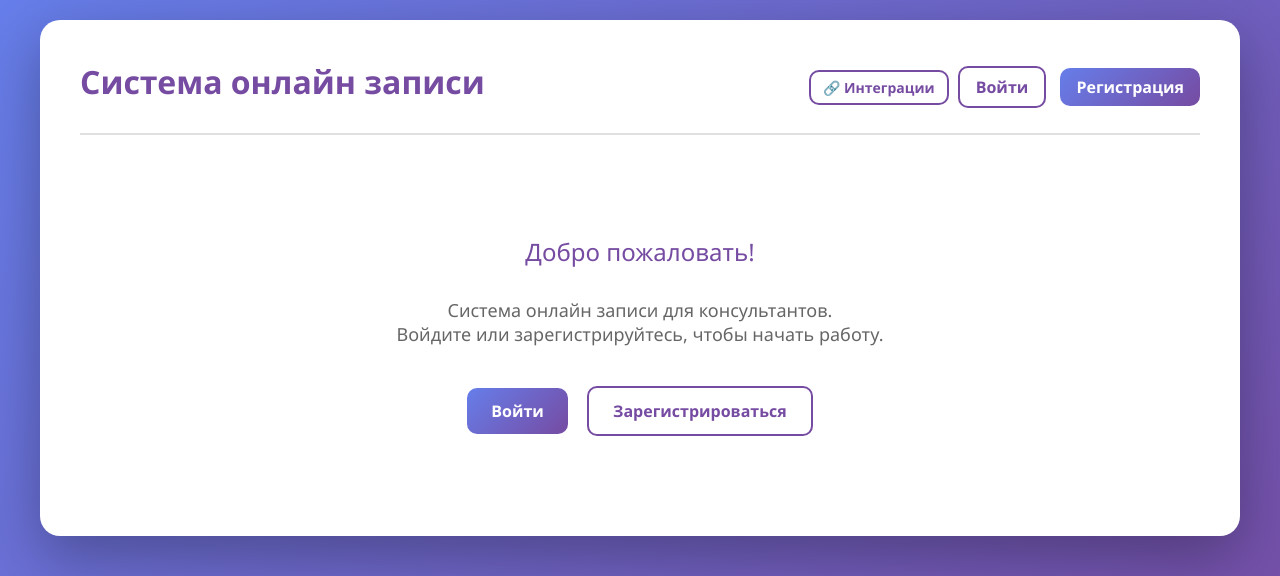
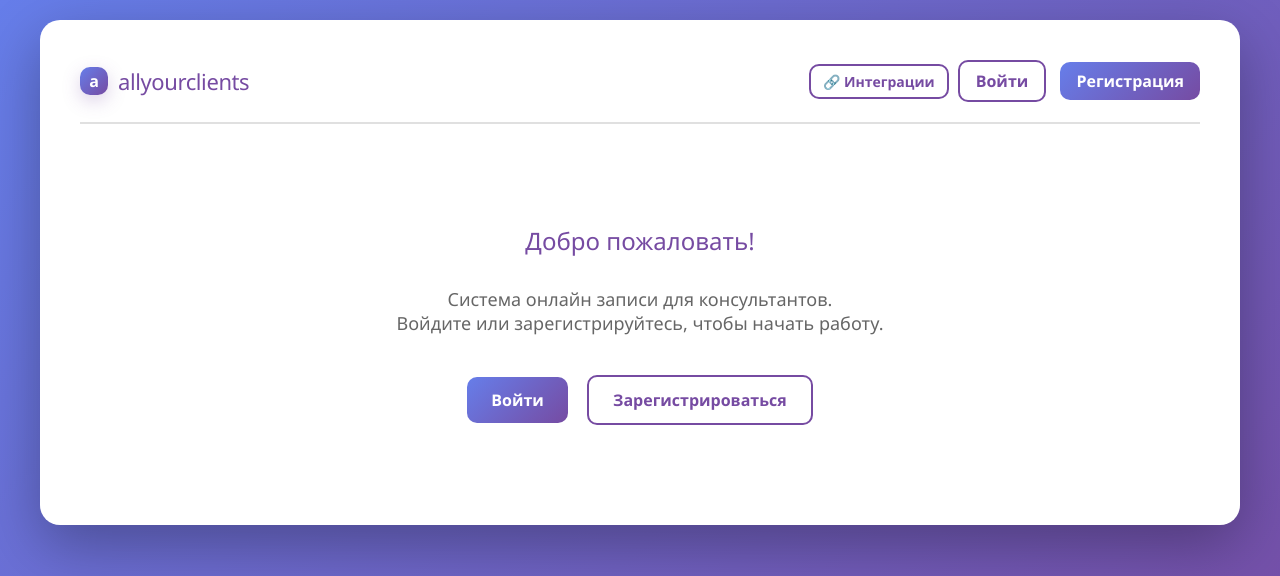
Before and after one commit to Kok321416/Apoinment_sistem_with_Anatoli, a Django app: page / in a window 1280 px wide. Shown: the top 576 px of the page. Run offline with Django 5.2, Linux system fonts and the light colour scheme.

Commit message:
UI: add allyourclients logo link

```diff
--- a/appoinment_sistem/consultant_menu/static/consultant_menu/css/style.css
+++ b/appoinment_sistem/consultant_menu/static/consultant_menu/css/style.css
@@ -47,6 +47,55 @@ h2 {
     margin-bottom: 40px;
     padding-bottom: 20px;
     border-bottom: 2px solid #e0e0e0;
+}
+
+.brand-title {
+    margin: 0;
+    display: flex;
+    align-items: center;
+    gap: 10px;
+    font-size: 22px;
+    font-weight: 700;
+    color: #764ba2;
+}
+
+.brand-link {
+    display: inline-flex;
+    align-items: center;
+    gap: 10px;
+    color: inherit;
+    text-decoration: none;
+}
+
+.brand-link:hover {
+    color: #667eea;
+    text-decoration: none;
+}
+
+.brand-badge {
+    width: 28px;
+    height: 28px;
+    border-radius: 10px;
+    background: linear-gradient(135deg, #667eea 0%, #764ba2 100%);
+    display: inline-flex;
+    align-items: center;
+    justify-content: center;
+    color: #fff;
+    font-weight: 800;
+    font-size: 16px;
+    line-height: 1;
+    box-shadow: 0 6px 18px rgba(118, 75, 162, 0.25);
+}
+
+.brand-name {
+    letter-spacing: -0.4px;
+    text-transform: lowercase;
+}
+
+.brand-page {
+    font-size: 16px;
+    font-weight: 600;
+    color: #666;
 }
 
 .user-info {
--- a/appoinment_sistem/consultant_menu/templates/consultant_menu/home.html
+++ b/appoinment_sistem/consultant_menu/templates/consultant_menu/home.html
@@ -10,7 +10,12 @@
 <body>
     <div class="container">
         <div class="nav-header">
-            <h1>Система онлайн записи</h1>
+            <h1 class="brand-title">
+                <a href="{% url 'home' %}" class="brand-link" aria-label="allyourclients — на главную">
+                    <span class="brand-badge" aria-hidden="true">a</span>
+                    <span class="brand-name">allyourclients</span>
+                </a>
+            </h1>
             <div class="user-info">
                 {% if user.is_authenticated %}
                     <span>{{ user.email }}</span> |
```
Also changed, not shown: appoinment_sistem/consultant_menu/templates/consultant_menu/integrations.html (+7 -1 lines), appoinment_sistem/consultant_menu/templates/consultant_menu/profile.html (+7 -1 lines).
